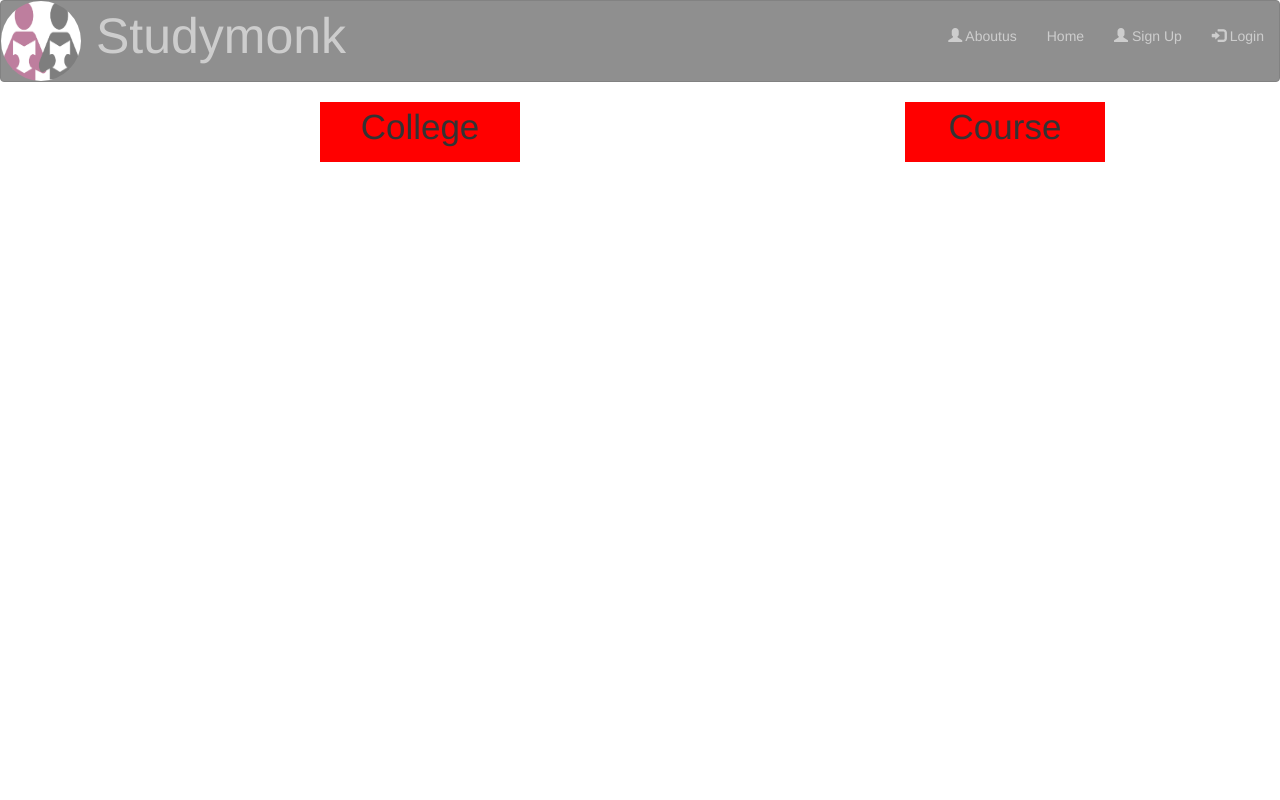
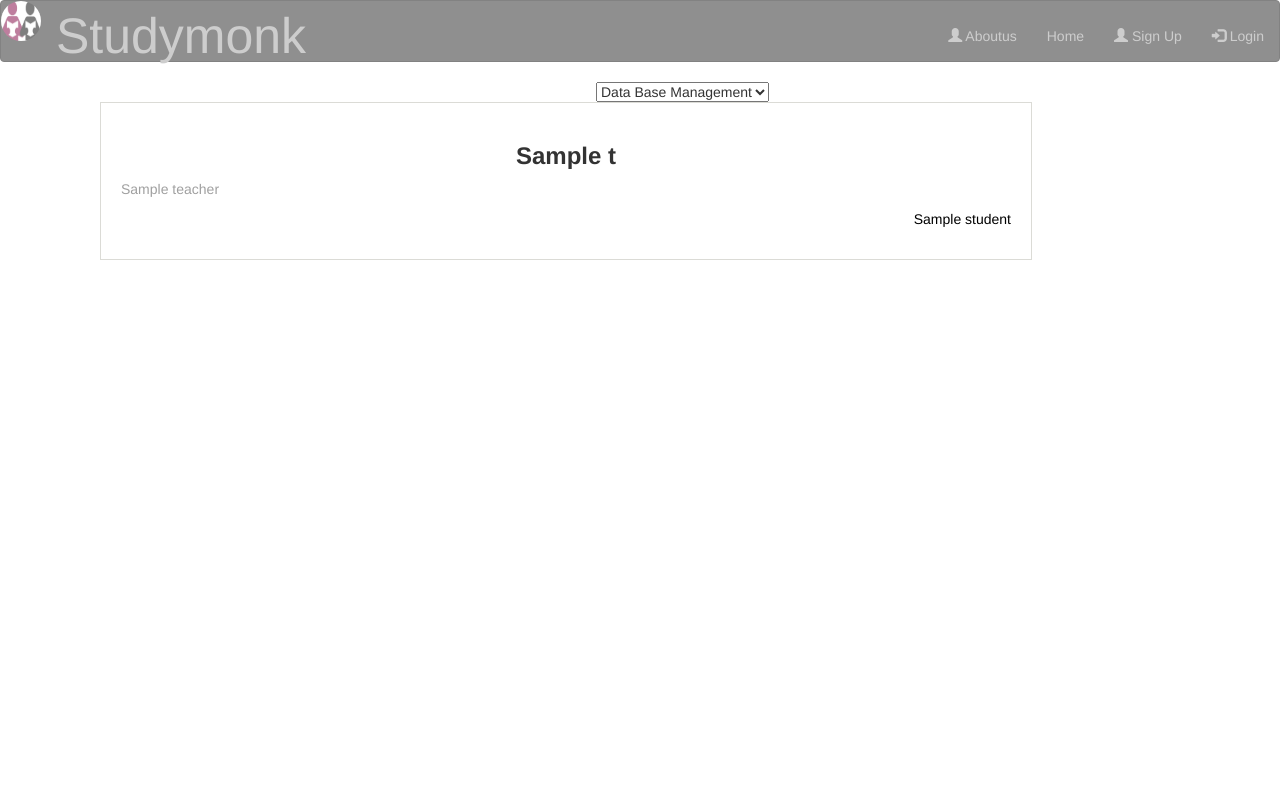
Before and after one commit to Shobhit-pandey/StudyMonk, a Django app: template mywebsite/templates/mywebsite/discussion_forum.html in a window 1280 px wide. Run offline with Django 3.2, Linux system fonts and the light colour scheme; the template is opened without the code that fills it: most values are stand-ins (such as "Sample title", 1, 10 or a date in 2020); parts of the project's set-up code (start-up, migrations or seed data) failed here and were passed over; some libraries are stand-ins or nearby versions.

Commit message:
edited courses2 and college2

```diff
--- a/mywebsite/templates/mywebsite/discussion_forum.html
+++ b/mywebsite/templates/mywebsite/discussion_forum.html
@@ -13,6 +13,55 @@
     <script src="https://maxcdn.bootstrapcdn.com/bootstrap/3.3.7/js/bootstrap.min.js"></script>
 
     <link href="{% static 'css/home.css' %}" rel="stylesheet" type="text/css">
+    <style>
+        body{
+
+
+        }
+        .card {
+
+            width: 80%;
+            padding: 20px;
+            border: 1px solid;
+            border-color: #DBDBD6;
+            max-height: 100%;
+
+
+        }
+
+
+        .image {
+            width: 40px;
+            height: 40px;
+            border-radius: 50%;
+        }
+
+        .btn-group {
+            padding-top: 20px;
+            padding-right: 30px;
+        }
+
+        hr {
+            color: black;
+            border-bottom: 2px solid;
+        }
+
+        .container-fluid {
+            padding-left: 100px;
+        }
+        .teacher{
+            text-align: left;
+            color: #A0A0A0;
+        }
+        .student{
+            text-align: right;
+            color: black;
+            margin-top: 10px;
+            margin-bottom:10px;
+        }
+
+
+    </style>
 </head>
 <body>
 
@@ -68,17 +117,47 @@
     </div>
 
 </nav>
-<div class="container">
+<div class="container-fluid">
     <div class="row">
-        <div class="col-md-6 col-md-6" id="college">
-            <div class="box"><p class="todo2" id ="college">College</p></div>
-        </div>
-        <div class="col-md-6 col-md-6" id="course">
-            <div class="box"><p class="todo2" id= "course">Course</p></div>
-        </div>
+        <div class="col-md-12" style="text-align: center;">
+
+
+        <!-- give an option using for loop to select the subjects -->
+         <select>
+
+            <option value="Data Base Management"> Data Base Management</option>
+            <option value="Computer Networks">Computer Networks</option>
+            <option value="Compiler Design">Compiler Design</option>
+        </select>
+         </div>
     </div>
 </div>
 
 
+
+<div class="container-fluid">
+  <!-- make a row for a new thread -->
+
+    <div class="row">
+        <div class="col-md-12">
+
+        <div class="card">
+                <h3 align="center"><b>{{t.question}} </b></h3>
+
+                <div class="teacher">
+                   {{t.teacher}}
+                </div>
+                <div class="student">
+                 {{t.student}}
+                </div>
+             </div>
+
+
+        </div>
+    </div>
+    </div>
+
+
+
 </body>
 </html>
```
Also changed, not shown: mywebsite/templates/mywebsite/college2.html (+31 -5 lines), mywebsite/templates/mywebsite/courses2.html (+34 -6 lines).
